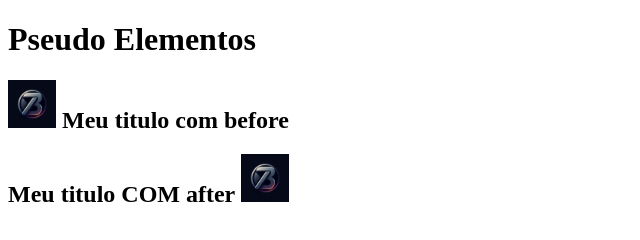
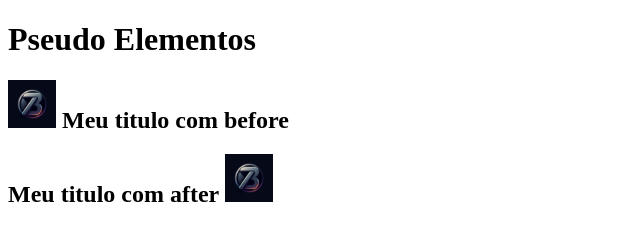
Before and after one commit to LucasCorreaJ/Curso-DevQuest, a plain HTML site: page módulo-css-avançado/02-pseudo-elementos/index.html in a window 1280 px wide. Shown: the whole page, without its empty margins (0-640 px from the left). Drawn offline with Linux system fonts and the light colour scheme.

Commit message:
outra verificação

```diff
--- a/módulo-css-avançado/02-pseudo-elementos/index.html
+++ b/módulo-css-avançado/02-pseudo-elementos/index.html
@@ -33,7 +33,7 @@
         </h2>
 
         <h2 class="after">
-            Meu titulo COM after
+            Meu titulo com after
         </h2>
     </body>
     </html>
```
